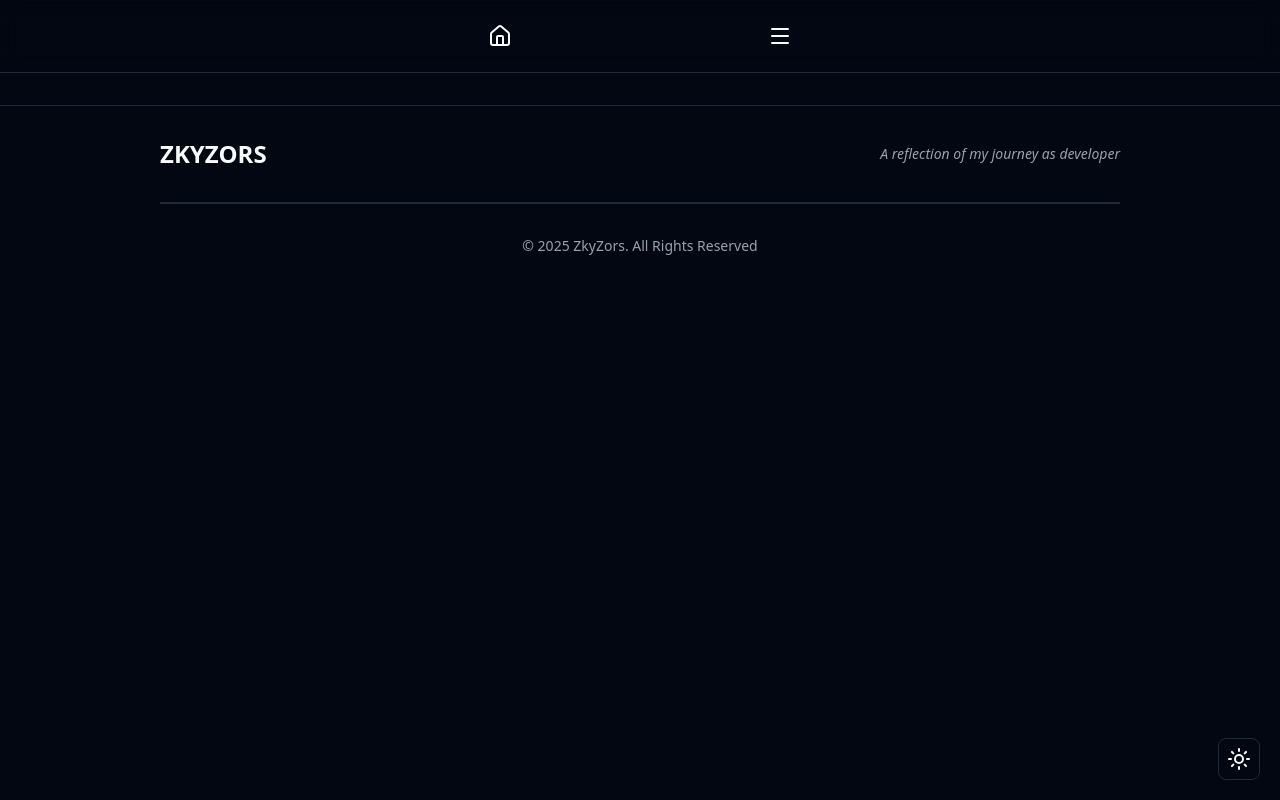
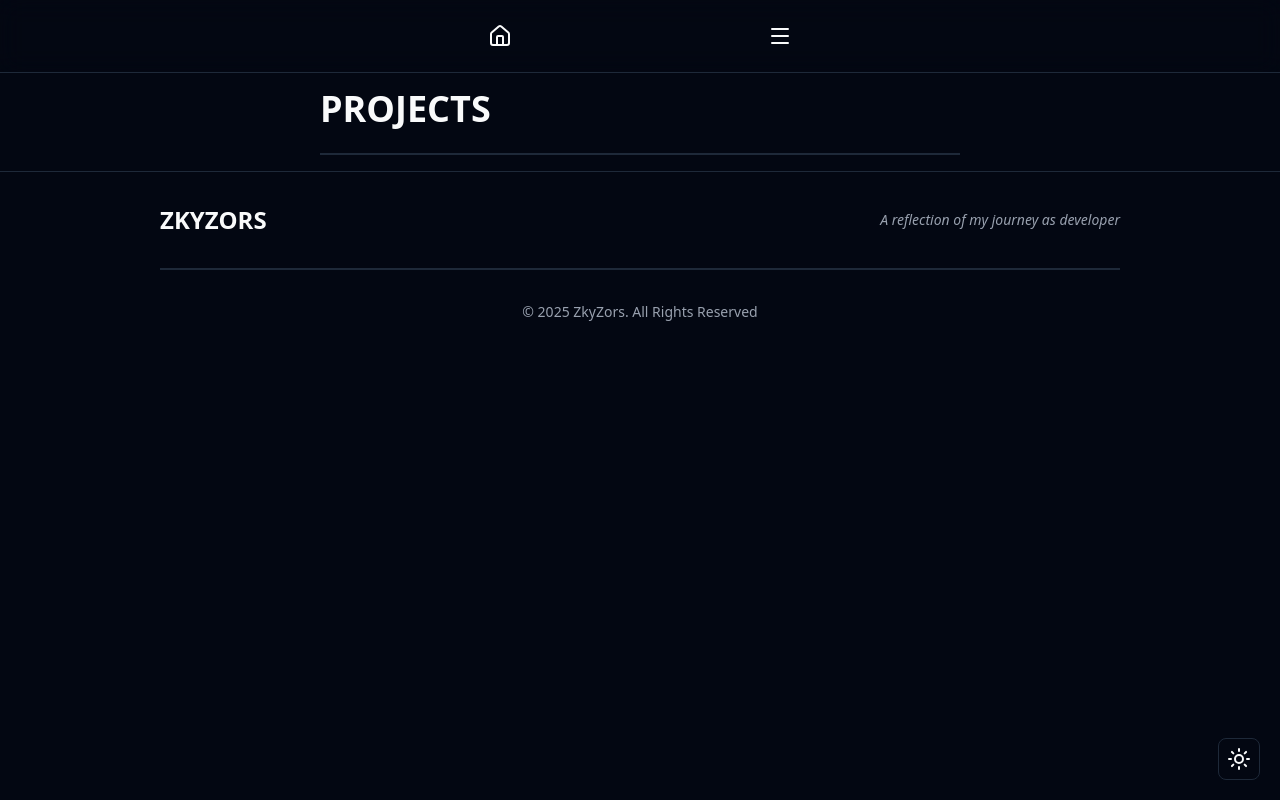
Before and after one commit to Nacxht/frontend-personal-portfolio, a SvelteKit app: page /projects in a window 1280 px wide. Built offline with nearby package versions, Linux system fonts and the light colour scheme.

Commit message:
feat: initialize "projects" page

```diff
--- a/src/routes/(projects)/projects/+page.svelte
+++ b/src/routes/(projects)/projects/+page.svelte
@@ -3,7 +3,13 @@
 </script>
 
 <main>
-	<!--  -->
+	<section id="projects">
+		<h1>projects</h1>
+
+		<hr class="divider" />
+
+		<!--  -->
+	</section>
 </main>
 
 <style lang="postcss">
```
